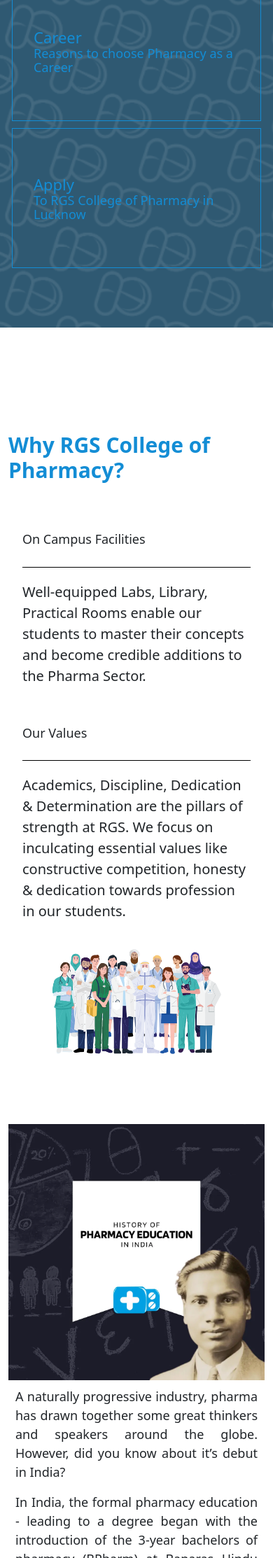
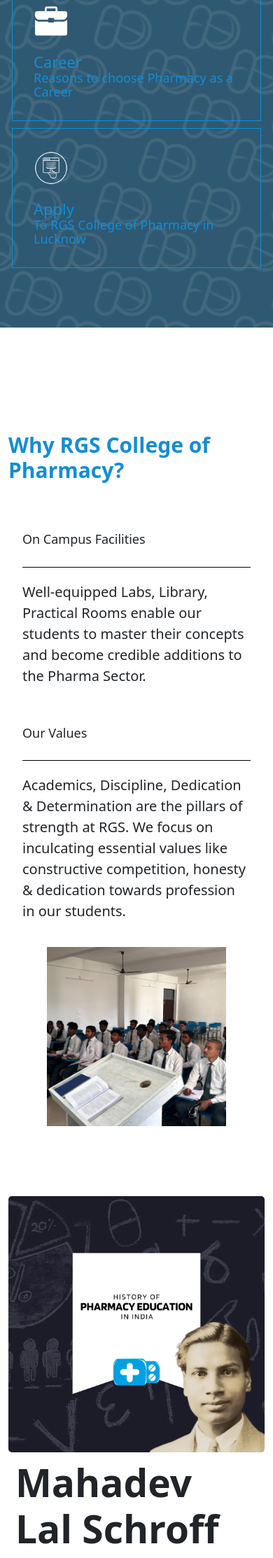
Before and after one commit to sidmrlazy/rgs, a PHP site: page / in a window 390 px wide. Shown: the part 2240-4466 px from the top of the page at 70% size. Run offline with PHP 8.4, Linux system fonts and the light colour scheme.

Commit message:
modified:   assets/css/styles.css new file:   assets/icon/home-icon-1.png new file:   assets/icon/home-icon-2.png new file:   assets/icon/home-icon-3.png modified:   assets/images/home-section-5-img.png modified:   components/home/section-2.php modified:   components/home/section-4.php modified:   components/home/section-5.php modified:   components/home/section-6.php

```diff
--- a/assets/css/styles.css
+++ b/assets/css/styles.css
@@ -193,6 +193,11 @@
   transform: scale(1.02);
   transition: 0.3s all ease-in-out;
 }
+.home-section-4-card img {
+  max-width: 100%;
+  max-height: 50px;
+  margin-bottom: 20px;
+}
 .home-section-4-card h2 {
   margin: 0;
   font-size: 22px;
@@ -214,13 +219,18 @@
 }
 .history-section-img img {
   width: 100%;
+  border-radius: 5px;
 }
 .history-section-txt {
   max-width: 100%;
   padding: 20px;
 }
+.history-section-txt h5 {
+  font-size: 55px;
+  font-weight: bold;
+}
 .history-section-txt p {
-  font-size: 18px;
+  font-size: 16px;
   text-align: justify;
 }
 
@@ -265,14 +275,15 @@
 }
 .home-section-5-card-img {
   display: flex;
-  justify-content: flex-start;
-  align-items: center;
-  max-width: 500px;
-  max-height: 300px;
+  justify-content: center;
+  align-items: flex-end;
+  max-width: 100%;
+  max-height: auto;
   flex-direction: column;
 }
 .home-section-5-card-img img {
-  width: 80%;
+  width: 100%;
+  height: auto;
 }
 
 /* ========= HOMEPAGE CONNECT ========= */
--- a/components/home/section-2.php
+++ b/components/home/section-2.php
@@ -5,10 +5,10 @@
             <p>Affiliated with Abdul Kalam Technical University (AKTU)</p>
         </div>
 
-        <div class="home-section-2-card">
+        <!-- <div class="home-section-2-card">
             <img src="assets/svg/reg-2.svg" alt="">
             <p>Approved by Pharmacy Council of India (PCI)</p>
-        </div>
+        </div> -->
 
         <div class="home-section-2-card">
             <img src="assets/svg/reg-4.svg" alt="">
@@ -27,12 +27,12 @@
                     <p>Affiliated with Abdul Kalam Technical University (AKTU)</p>
                 </div>
             </div>
-            <div class=" carousel-item">
+            <!-- <div class=" carousel-item">
                 <div class="home-section-2-card">
                     <img src="assets/svg/reg-2.svg" alt="">
                     <p>Approved by Pharmacy Council of India (PCI)</p>
                 </div>
-            </div>
+            </div> -->
             <div class="carousel-item">
                 <div class="home-section-2-card">
                     <img src="assets/svg/reg-4.svg" alt="">
--- a/components/home/section-4.php
+++ b/components/home/section-4.php
@@ -4,16 +4,19 @@
             <h2>Unmatched Service. Unmatched Excellence.</h2>
         </div>
         <a href="index.php#history" class="col-md-3 home-section-4-card">
+            <img src="assets/icon/home-icon-1.png" alt="">
             <h2>History</h2>
             <p>The History of Pharmacy Education in India</p>
         </a>
 
         <a href="contact.php" class="col-md-3 home-section-4-card">
+            <img src="assets/icon/home-icon-2.png" alt="">
             <h2>Career</h2>
             <p>Reasons to choose Pharmacy as a Career</p>
         </a>
 
         <a href="admissions.php" class="col-md-3 home-section-4-card">
+            <img src="assets/icon/home-icon-3.png" alt="">
             <h2>Apply</h2>
             <p>To RGS College of Pharmacy in Lucknow </p>
         </a>
--- a/components/home/section-5.php
+++ b/components/home/section-5.php
@@ -2,14 +2,14 @@
     <h3>Why RGS College of Pharmacy?</h3>
 
     <div class="home-section-5-row">
-        <div class="col-md-3 home-section-5-card">
+        <div class="w-100 home-section-5-card">
             <h4>On Campus Facilities</h4>
             <div class="section-5-line"></div>
             <p>Well-equipped Labs, Library, Practical Rooms enable our students to master their concepts and
                 become credible additions to the Pharma Sector.</p>
         </div>
 
-        <div class="col-md-3 home-section-5-card">
+        <div class="w-100 home-section-5-card">
             <h4>Our Values</h4>
             <div class="section-5-line"></div>
             <p>Academics, Discipline, Dedication & Determination are the pillars of strength at RGS. We focus on
@@ -17,7 +17,7 @@
                 profession in our students.</p>
         </div>
 
-        <div class="col-md-6 home-section-5-card-img">
+        <div class="w-100 home-section-5-card-img">
             <img src="assets/images/home-section-5-img.png" alt="">
         </div>
     </div>
--- a/components/home/section-6.php
+++ b/components/home/section-6.php
@@ -4,6 +4,7 @@
             <img src="assets/webp/history.webp" alt="">
         </div>
         <div class="col-md-6 history-section-txt order-0">
+            <h5>Mahadev Lal Schroff</h5>
             <p>A naturally progressive industry, pharma has drawn together some great thinkers and speakers around the
                 globe. However, did you know about it’s debut in India?</p>
             <p>In India, the formal pharmacy education - leading to a degree began with the introduction of the 3-year
```
Also changed, not shown: assets/icon/home-icon-1.png (added), assets/icon/home-icon-2.png (added), assets/icon/home-icon-3.png (added), assets/images/home-section-5-img.png.
